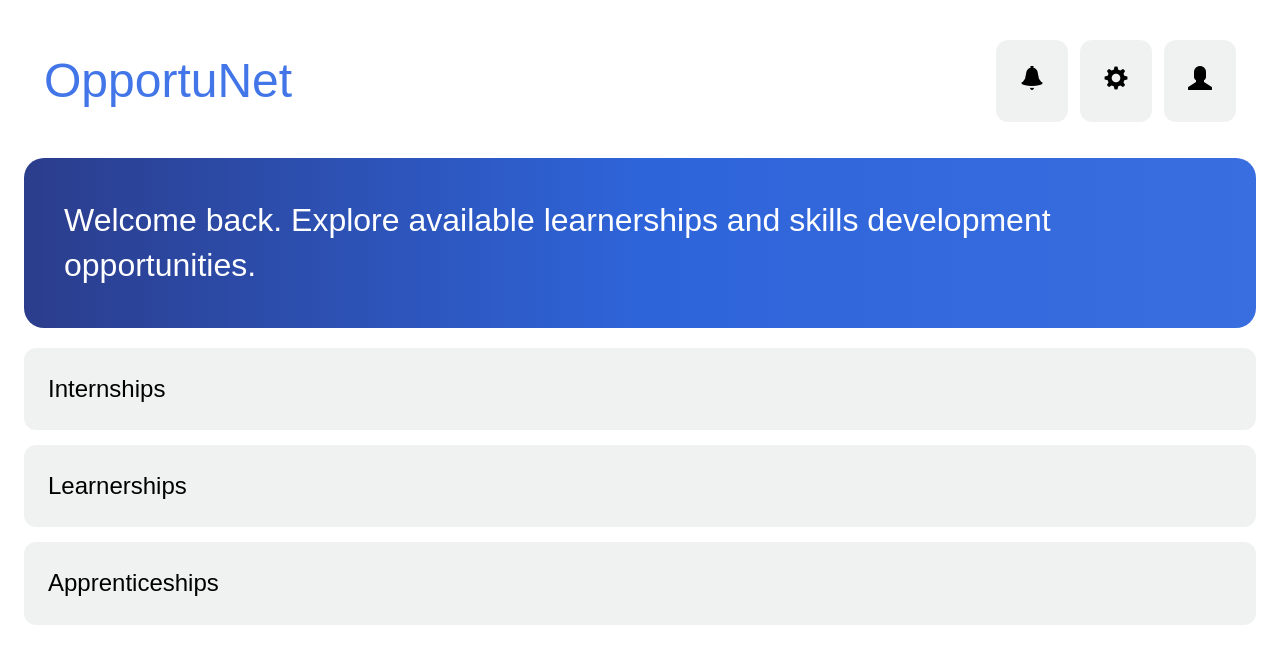
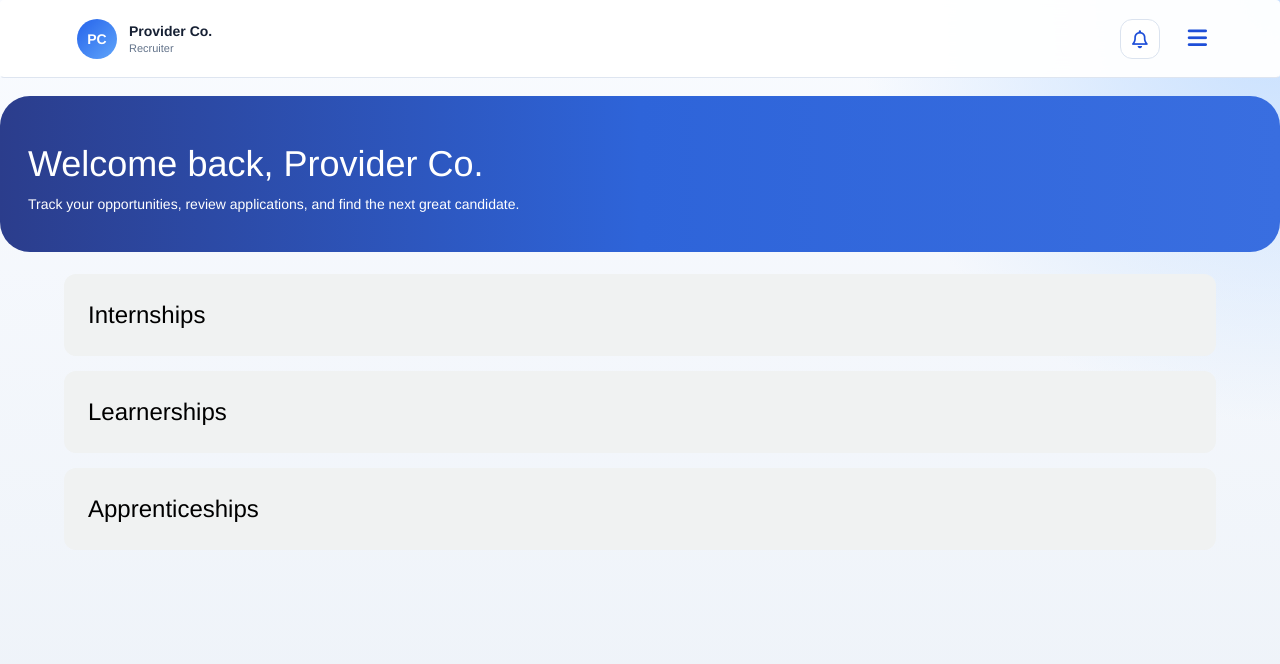
Before and after one commit to PhumudzoManenzhe/OportuNet, a website: page Applicant_homepage/index.html in a window 1280 px wide. Drawn offline with nearby package versions, Linux system fonts and the light colour scheme.

Commit message:
changed the layout

```diff
--- a/Applicant_homepage/index.html
+++ b/Applicant_homepage/index.html
@@ -4,32 +4,46 @@
   <meta charset="UTF-8" />
   <meta name="viewport" content="width=device-width, initial-scale=1.0" />
   <title>Applicant_homepage</title>
+   <link rel="preconnect" href="https://fonts.googleapis.com">
+    <link rel="preconnect" href="https://fonts.gstatic.com" crossorigin>
+    <link href="https://fonts.googleapis.com/css2?family=Manrope:wght@400;500;600;700;800&family=Space+Grotesk:wght@500;700&display=swap" rel="stylesheet">
   <link rel="stylesheet" href="style.css" />
+  <link rel="stylesheet" href="https://cdnjs.cloudflare.com/ajax/libs/font-awesome/6.0.0/css/all.min.css">
   <link rel="stylesheet" href="https://maxcdn.bootstrapcdn.com/bootstrap/3.3.7/css/bootstrap.min.css">
 </head>
 <body>
-  <main class="dashboard">
 
-    <header class="topbar">
-      <section class="topbar-title">
-         <h1>OpportuNet</h1>
-      </section>
+  <header class="navbar">
+    <div class="nav-left">
+        <div class="profile-static">
+            <div class="avatar-sm">PC</div>
+            <div class="profile-info">
+                <span class="user-name">Provider Co.</span>
+                <span class="profile-caption">Recruiter</span>
+            </div>
+        </div>
+    </div>
 
-      <nav class="topbar-actions" aria-label="User actions">
-        <a href="../APPLICANT_NOTIFICATIONS_PAGE/Applicant_notifications_page.html" class="card-btn"><i class="glyphicon glyphicon-bell"></i></a>
-        <a href="../APPLICANT_NOTIFICATIONS_PAGE/Applicant_notifications_page.html" class="card-btn"><i class="glyphicon glyphicon-cog"></i></a>
-        <a href="../APPLICANT_NOTIFICATIONS_PAGE/Applicant_notifications_page.html" class="card-btn"><i class="glyphicon glyphicon-user"></i></a>
-      </nav>
-    </header>
+    <div class="nav-right">
+        <button class="icon-btn" id="topNotificationBtn" type="button" aria-label="Notifications">
+            <i class="fa-regular fa-bell"></i>
+        </button>
 
-    <header class="Welcome">
-      <section class="Welcome_message">
-        <p>Welcome back. Explore available learnerships and skills development opportunities.</p>
-      </section>
-    </header>
+        <div class="hamburger-menu">
+            <button class="hamburger-btn" id="hamburgerBtn" type="button">
+                <i class="fa-solid fa-bars"></i>
+            </button>
+        </div>
+    </div>
+</header>
 
 
+<main>
 
+  <section class="welcome">
+            <h1>Welcome back, Provider Co.</h1>
+            <p>Track your opportunities, review applications, and find the next great candidate.</p>
+        </section>
 
 <section class="overview" aria-label="Opportunity categories">
 
--- a/Applicant_homepage/style.css
+++ b/Applicant_homepage/style.css
@@ -1,84 +1,273 @@
+:root {
+    --bg: #edf2f8;
+    --bg-soft: #f8fbff;
+    --surface: rgba(255, 255, 255, 0.96);
+    --surface-strong: #ffffff;
+    --text: #162033;
+    --muted: #64748b;
+    --line: #dbe3ef;
+    --brand: #2563eb;
+    --brand-deep: #1d4ed8;
+    --brand-soft: #dbeafe;
+    --gray-soft: #eef2f7;
+    --shadow-lg: 0 24px 60px rgba(37, 99, 235, 0.10);
+    --shadow-md: 0 16px 36px rgba(15, 23, 42, 0.08);
+    --radius-xl: 30px;
+    --radius-lg: 22px;
+    --radius-md: 16px;
+}
+
 * {
   margin: 0;
   padding: 0;
   box-sizing: border-box;
-  font-family: Arial, sans-serif;
 }
 
 body {
-  background-color: #a9abad;
+   min-height: 100vh;
+    background: radial-gradient(circle at top right, rgba(191, 219, 254, 0.9), transparent 28%),
+                linear-gradient(180deg, #f9fbff 0%, var(--bg) 100%);
+    color: var(--text);
+    font-family: "Manrope", sans-serif;
+    padding: 96px 0 118px;
+}
+
+header.navbar {
+    position: fixed;
+    top: 0;
+    left: 0;
+    width: 100%;
+    height: 78px;
+    padding: 0 5%; /* Using % keeps it consistent with your Welcome section */
+    display: flex;
+    align-items: center;
+    justify-content: space-between; /* This forces left and right to the edges */
+    background: rgba(255, 255, 255, 0.95);
+    backdrop-filter: blur(16px);
+    border-bottom: 1px solid rgba(219, 227, 239, 0.9);
+    z-index: 1000;
+}
+
+.nav-left {
+    display: flex;
+    align-items: center;
+    gap: 20px;
+    justify-content: flex-start;
+    flex: 1;
+}
+
+.profile-static {
+    display: flex;
+    align-items: center;
+    gap: 10px;
+    padding: 6px 12px;
+}
+
+.profile-info {
+    display: flex;
+    flex-direction: column;
+}
+
+.profile-info .user-name {
+    font-weight: 700;
+    font-size: 14px;
+    color: var(--text);
+}
+
+.profile-info .profile-caption {
+    font-size: 11px;
+    color: var(--muted);
+}
+
+.avatar-sm {
+    width: 40px;
+    height: 40px;
+    background: linear-gradient(135deg, var(--brand), #60a5fa);
+    border-radius: 50%;
+    display: flex;
+    align-items: center;
+    justify-content: center;
+    color: white;
+    font-weight: bold;
+    font-size: 14px;
+}
+
+.brand-mark {
+    width: 40px;
+    height: 40px;
+    background: linear-gradient(135deg, var(--brand), #60a5fa);
+    border-radius: 12px;
+    display: flex;
+    align-items: center;
+    justify-content: center;
+    color: white;
+    font-weight: bold;
+    font-size: 18px;
+}
+
+.nav-right {
+    display: flex;
+    align-items: center;
+    gap: 15px;
+    justify-content: flex-end;
+    flex: 1;
+}
+
+.icon-btn {
+    width: 40px;
+    height: 40px;
+    border-radius: 12px;
+    background: rgba(255, 255, 255, 0.96);
+    color: var(--brand-deep);
+    border: 1px solid var(--line);
+    cursor: pointer;
+    display: flex;
+    align-items: center;
+    justify-content: center;
+    font-size: 18px;
+}
+.icon-btn:hover {
+    background: var(--brand-soft);
+}
+
+.hamburger-menu {
+    position: relative;
+}
+
+.hamburger-btn {
+    background: none;
+    border: none;
+    font-size: 22px;
+    cursor: pointer;
+    color: var(--brand-deep);
+    padding: 8px;
+    border-radius: 12px;
+}
+
+.hamburger-btn:hover {
+    background: var(--brand-soft);
+}
+
+.hamburger-dropdown {
+    position: absolute;
+    top: 100%;
+    right: 0;
+    background: white;
+    border-radius: 16px;
+    box-shadow: var(--shadow-lg);
+    min-width: 180px;
+    overflow: hidden;
+    display: none;
+    z-index: 1000;
+    border: 1px solid var(--line);
+    margin-top: 8px;
+}
+
+.hamburger-dropdown.show {
+    display: block;
+}
+
+.hamburger-item {
+    display: flex;
+    align-items: center;
+    gap: 12px;
+    padding: 12px 16px;
+    color: var(--text);
+    text-decoration: none;
+    transition: background 0.2s;
+}
+
+.hamburger-item:hover {
+    background: var(--brand-soft);
+}
+
+.hamburger-item i {
+    width: 20px;
+    color: var(--brand);
+}
+
+.welcome {
+    padding: 28px;
+    border-radius: var(--radius-xl);
+    background: linear-gradient(to right, #2b3d8c, #2e64d9, #396ee0);
+    color: white;
+    margin-bottom: 22px;
+}
+.section-header {
+    display: flex;
+    justify-content: space-between;
+    align-items: center;
+    gap: 16px;
+    margin: 20px 0 16px;
+    flex-wrap: wrap;
 }
 
 .dashboard {
   padding: 24px;
 }
 
-.topbar {
+.nav-left {
     display: flex;
-  justify-content: space-between;
     align-items: center;
-  background-color: white;
-  padding: 16px 20px;
-  border-radius: 12px;
-  margin-bottom: 20px;
 }
 
-.topbar-title h1 {
-  color: #4276e8;
-  font-size: 48px;
-  margin: 0;
-  background: none;
-}
-
-.topbar-actions {
+.profile-static {
     display: flex;
     align-items: center;
     gap: 12px;
-  background: none;
 }
 
-.topbar-actions button {
-  border: none;
-  background: none;
-  cursor: pointer;
-  font-size: 22px;
-  color: #4276e8;
-}
-
-.profile-badge {
-  width: 42px;
-  height: 42px;
+.avatar-sm {
+    width: 40px;
+    height: 40px;
+    background-color: #2b3d8c;
+    color: white;
     border-radius: 50%;
-  background-color: #2b3d8c !important;
-  color: white !important;
+    display: flex;
+    align-items: center;
+    justify-content: center;
     font-weight: bold;
 }
 
-.Welcome {
+.profile-info {
+    display: flex;
+    flex-direction: column;
+}
+
+.user-name {
+    font-weight: 700;
+    font-size: 14px;
+    color: #333;
+}
+
+.profile-caption {
+    font-size: 12px;
+    color: #777;
+}
+
+/* Brand and Actions (Right) */
+.nav-right {
     display: flex;
     align-items: center;
-  padding: 40px 40px;
-  border-radius: 20px;
-  margin-bottom: 20px;
-  background: linear-gradient(to right, #2b3d8c, #2e64d9, #396ee0);
+    gap: 20px;
 }
 
-.Welcome_message {
-  background: none;
-}
 
-.Welcome_message p {
-  color: white;
-  font-size: 32px;
-  line-height: 1.4;
-  background: none;
-  margin: 0;
+.Welcome {
+  width: 100%;
+  display: flex;
+  align-items: center;
+  padding: 60px 5%;
+  border-radius: 20px;
+  margin-bottom: 30px;
+  background: linear-gradient(to right, #2b3d8c, #2e64d9, #396ee0);
 }
 
 .overview {
   display: flex;
   flex-direction: column;
   gap: 15px;
+  padding: 0 5% 40px 5%;
 }
 
 .card-btn {
@@ -98,23 +287,3 @@ body {
   border: 2px solid #4276e8;
   transform: translateY(-3px);
 }
-
-@media (max-width: 900px) {
-  .topbar {
-    flex-direction: column;
-    align-items: flex-start;
-    gap: 16px;
-  }
-
-  .topbar-title h1 {
-    font-size: 36px;
-  }
-
-  .Welcome_message p {
-    font-size: 24px;
-  }
-
-  .card-btn {
-    font-size: 20px;
-  }
-}
--- a/Recruiter_homepage/style.css
+++ b/Recruiter_homepage/style.css
@@ -227,7 +227,7 @@ header.navbar {
 .welcome {
     padding: 28px;
     border-radius: var(--radius-xl);
-    background: linear-gradient(135deg, rgba(29, 78, 216, 0.95), rgba(96, 165, 250, 0.92));
+    background: linear-gradient(to right, #2b3d8c, #2e64d9, #396ee0);
     color: white;
     margin-bottom: 22px;
 }
```
Also changed, not shown: Recruiter_homepage/index.html (+3 -34 lines). Lines whose indentation alone changed are shown as unchanged.
